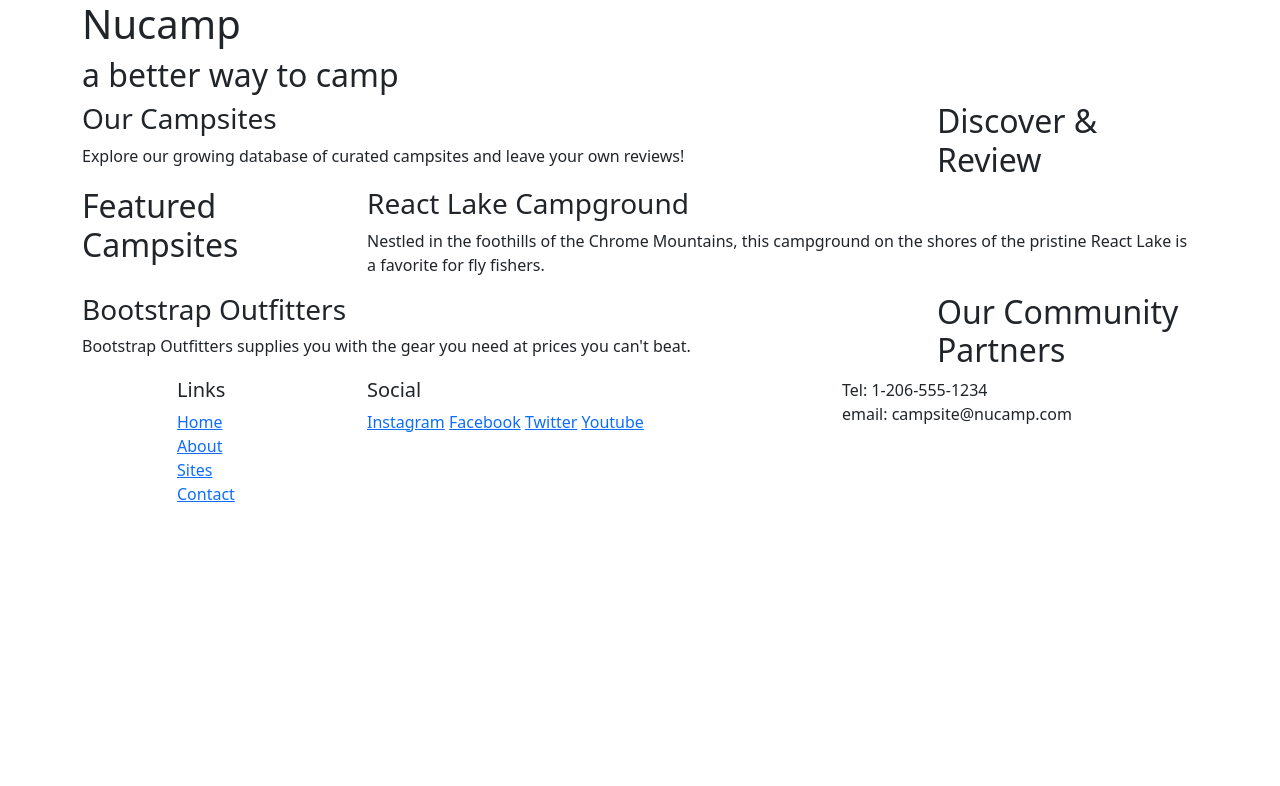
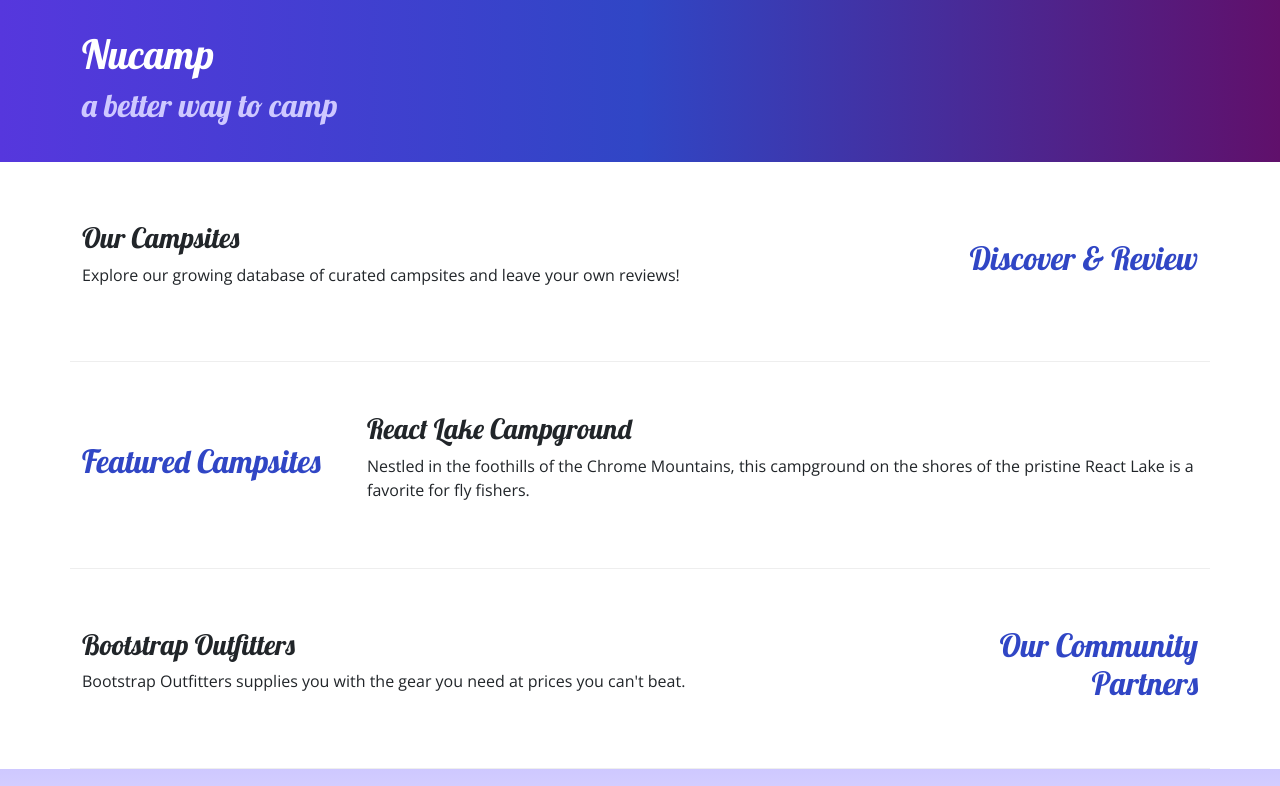
Before and after one commit to KayoticKg29/NuCampSite, a plain HTML site: page index.html in a window 1280 px wide. Shown: the top 786 px of the page. Drawn offline with nearby package versions, Linux system fonts and the light colour scheme; files that its build step writes are made by us from their sources.

Commit message:
Add files via upload

```diff
--- a/index.html
+++ b/index.html
@@ -3,12 +3,16 @@
 
 <head>
     <meta charset="utf-8" />
-    <meta name+"viewport" content="width=device-width, initial-scale=1" />
-    <title>Nucamp: A Better Way To Camp</title>
+    <meta name="viewport" content="width=device-width, initial-scale=1" />
 
     <!-- Bootstrap CSS -->
     <link href="https://cdn.jsdelivr.net/npm/bootstrap@5.2.3/dist/css/bootstrap.min.css" rel="stylesheet"
     integrity="sha384-rbsA2VBKQhggwzxH7pPCaAqO46MgnOM80zW1RWuH61DGLwZJEdK2Kadq2F9CUG65" crossorigin="anonymous"/>
+
+    <!-- Bpptstrap CSS -->
+    <link rel="stylesheet" href="https://fonts.googleapis.com/css?family=Lobster|Open+Sans" />
+    <link rel="stylesheet" href="css/styles.css" />
+    <title>Nucamp: A Better Way To Camp</title>
 </head>
 
 <body>
@@ -29,9 +33,9 @@
     <main class="container">
 
         <!-- discover section -->
-        <section class="row">
+        <section class="row row-content align-items-center">
             <div class="col-sm-4 col-md-3 order-sm-last">
-                <h2>Discover & Review</h2>
+                <h2 class="text-sm-end">Discover & Review</h2>
             </div>
             <div class="col">
                 <h3>Our Campsites</h3>
@@ -40,7 +44,7 @@
         </section>
 
         <!-- feature section -->
-        <section class="row">
+        <section class="row row-content align-items-center">
             <div class="col-sm-4 col-md-3">
                 <h2>Featured Campsites</h2>
             </div>
@@ -51,9 +55,9 @@
         </section>
 
         <!-- partner section -->
-        <section class="row">
+        <section class="row row-content align-items-center">
             <div class="col-sm-4 col-md-3 order-sm-last">
-                <h2>Our Community Partners</h2>
+                <h2 class="text-sm-end">Our Community Partners</h2>
             </div>
             <div class="col">
                 <h3>Bootstrap Outfitters</h3>
@@ -76,14 +80,14 @@
                         <li><a href="#">Contact</a></li>
                     </ul>
                 </div>
-                <div class="col-6 col-sm-5">
+                <div class="col-6 col-sm-5 text-center">
                      <h5>Social</h5>
                      <a href="http://instagram.com/">Instagram</a>
                      <a href="http://facebook.com/">Facebook</a>
                      <a href="http://twitter.com/">Twitter</a>
                      <a href="http://youtube.com/">Youtube</a>
                 </div>
-                <div class="col-sm-4">
+                <div class="col-sm-4 text-center">
                     Tel: 1-206-555-1234<br />
                     email: campsite@nucamp.com
                 </div>
--- /dev/null
+++ b/styles.css
@@ -0,0 +1,32 @@
+body {
+    font-family: "Open Sans", sans-serif;
+}
+
+h1, h2, h3 {
+    font-family: "Lobster", cursive;
+}
+
+h2 {
+    color: #3046C5;
+}
+
+header {
+    padding: 30px;
+    background-image:linear-gradient(to right, #5637DD, #3046C5, #60106B);
+    color: white;
+}
+
+header h2 {
+    color: #CEC8FF;
+}
+
+footer {
+    background-image:linear-gradient(#CEC8FF,white);
+    padding: 20px 0;
+}
+
+.row-content {
+    padding: 50px 0;
+    border-bottom: 1px ridge;
+    min-height: 200px;
+}
```
